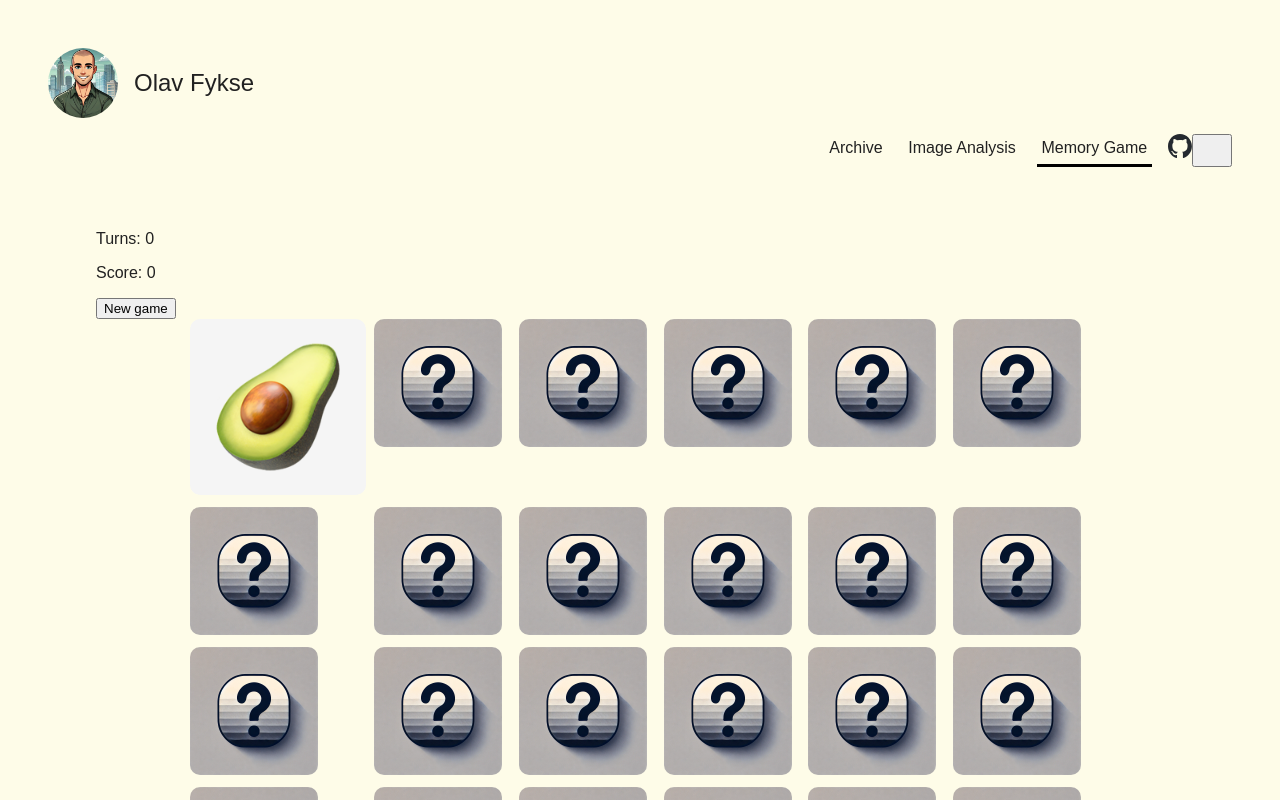
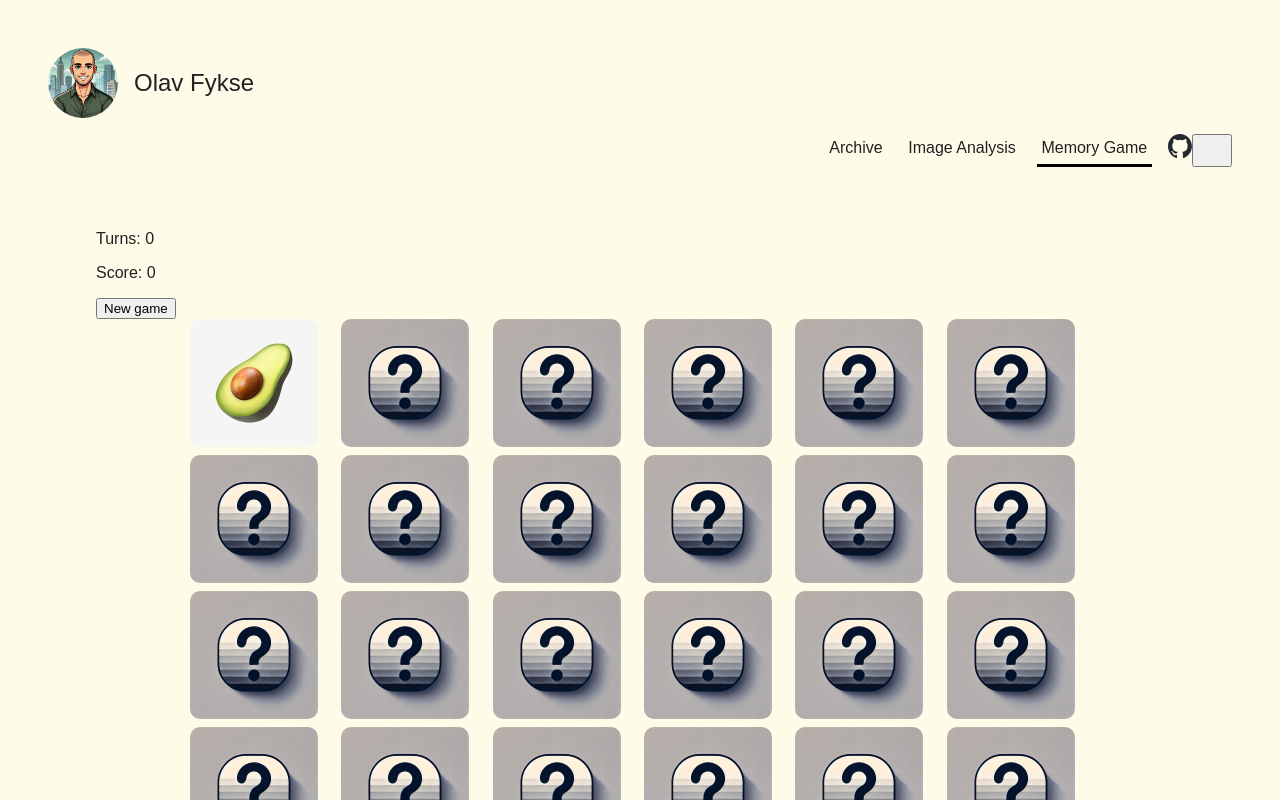
Before and after one commit to bouvet-ofykse/Blog-nextjs, a Next.js app: page /memory-game in a window 1280 px wide. Both pictures are taken after a click on the picture 254 px from the left and 383 px from the top of the page. Shown: the top 800 px of the page. Built offline with nearby package versions, Linux system fonts and the light colour scheme.

Commit message:
Fixed a sizing issue with the cards in emoji memory

```diff
--- a/src/components/memory-game/single-card.tsx
+++ b/src/components/memory-game/single-card.tsx
@@ -20,11 +20,9 @@ export default function SingleCard({ card, handleChoice, cardFlipped, disabled }
     }
 
     return(
-        <div className={styles['card-inner']}>
-            {cardFlipped && <Image priority={true} src={card.img} alt='Card front' onClick={handleClick}
-                                   className={styles['card-front']} width={128} height={128}/>}
-            {!cardFlipped && <Image priority={true} src={Cardback} alt='Card back' onClick={handleClick}
-                                    className={styles['card-back']} width={128} height={128}/>}
-        </div>
+        <>
+            {cardFlipped && <Image priority={true} src={card.img} alt='Card front' onClick={handleClick} className={styles['card-front']} width={80} height={80}/>}
+            {!cardFlipped && <Image priority={true} src={Cardback} alt='Card back' onClick={handleClick} className={styles['card-back']} width={128} height={128} />}
+        </>
     );
 }
--- a/src/components/nav-bar/nav-bar.tsx
+++ b/src/components/nav-bar/nav-bar.tsx
@@ -20,8 +20,6 @@ export default function NavBar() {
                     <NavbarItem name='Archive' path={'/blog'} />
                     <NavbarItem name='Image Analysis' path='/image-analysis' />
                     <NavbarItem name='Memory Game' path='/memory-game' />
-
-
                     <li>
                         <Link href='https://github.com/bouvet-ofykse' target='_blank'>
                             <Image src={githubIcon.src} width={24} height={24} priority={true} alt='GitHub icon'
```
